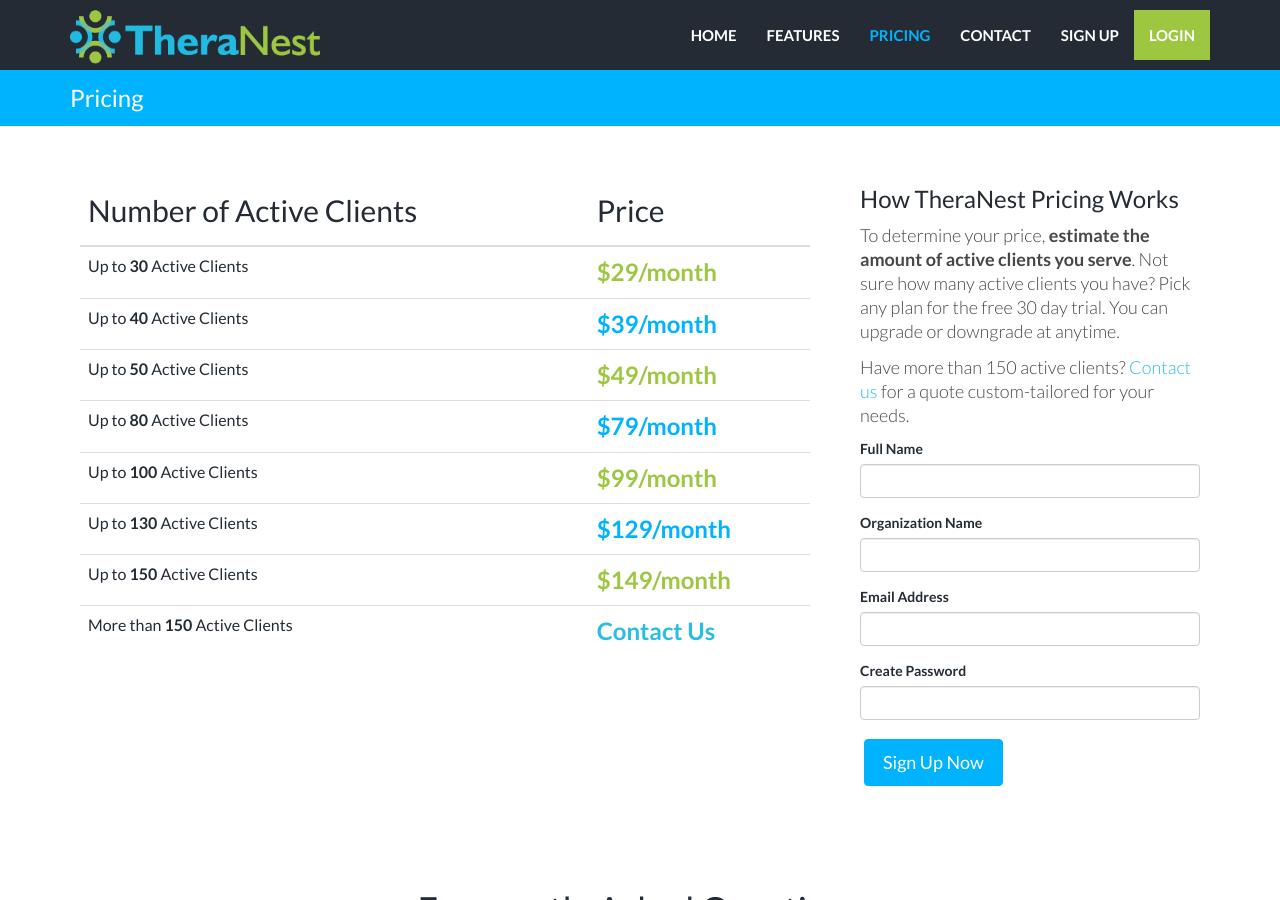
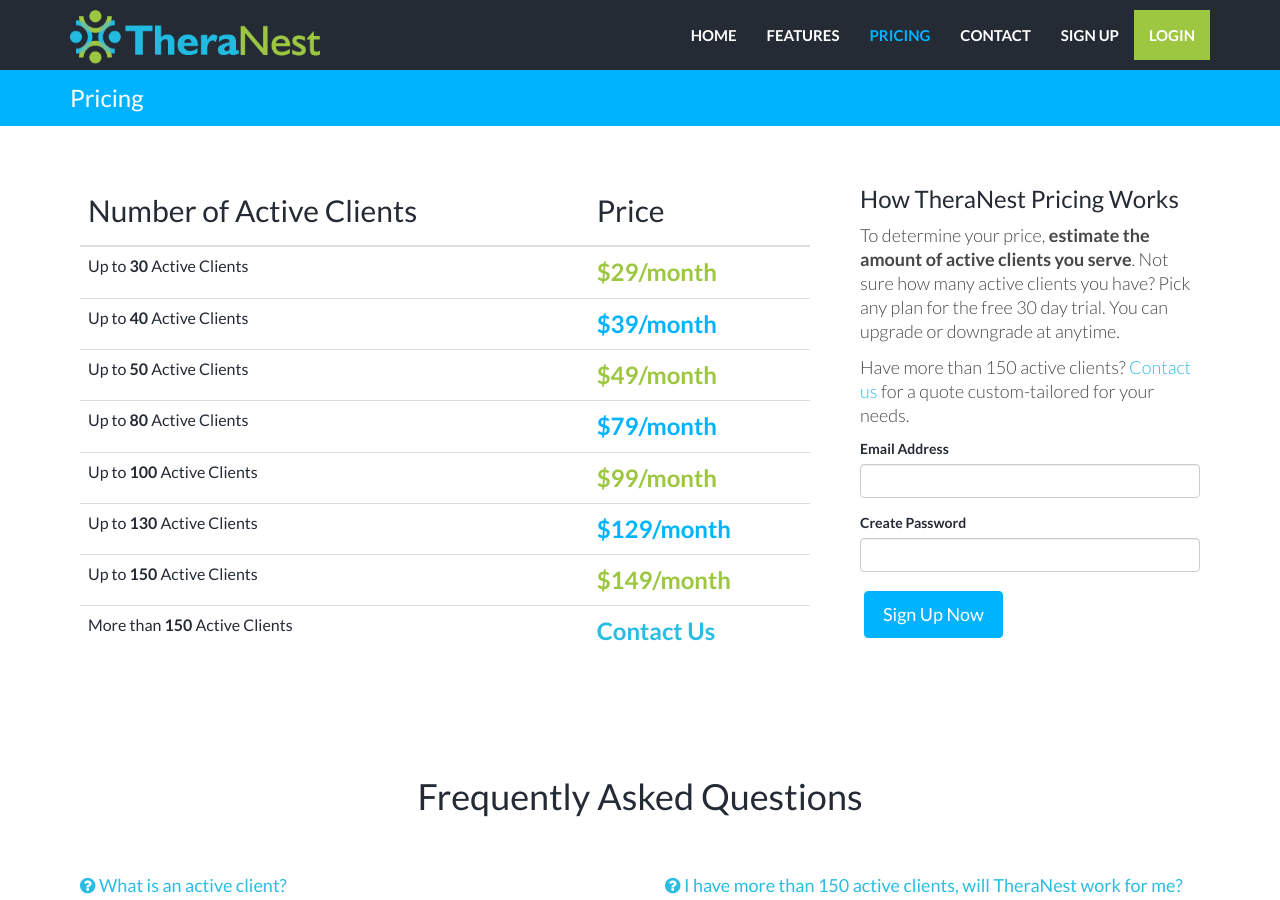
Before and after one commit to kaylacille/theranest-update, a Jekyll site: the page built from pricing.html, in a window 1280 px wide and 900 px high. Built offline with Jekyll 4.4.1, drawn with Linux system fonts in a browser that asks for light colours; nearby versions of some CDN libraries.

```diff
--- a/pricing.html
+++ b/pricing.html
@@ -55,14 +55,6 @@
             <p>To determine your price, <b>estimate the amount of active clients you serve</b>. Not sure how many active clients you have? Pick any plan for the free 30 day trial. You can upgrade or downgrade at anytime.</p>
             <p>Have more than 150 active clients? <a href="{{"/contact/" | prepend: site.baseurl }}">Contact us</a> for a quote custom-tailored for your needs.</p>
             <form>
-              <div class="form-group">
-                <label for="exampleInputName">Full Name</label>
-                <input type="text" class="form-control" id="exampleInputName">
-              </div>
-              <div class="form-group">
-                <label for="exampleInputOrganization">Organization Name</label>
-                <input type="text" class="form-control" id="exampleInputOrganization">
-              </div>
               <div class="form-group">
                 <label for="exampleInputEmail1">Email Address</label>
                 <input type="email" class="form-control" id="exampleInputEmail1">
```
